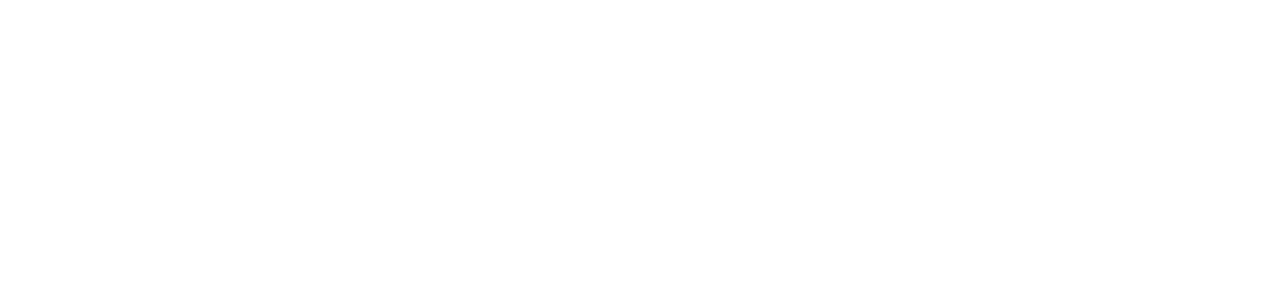
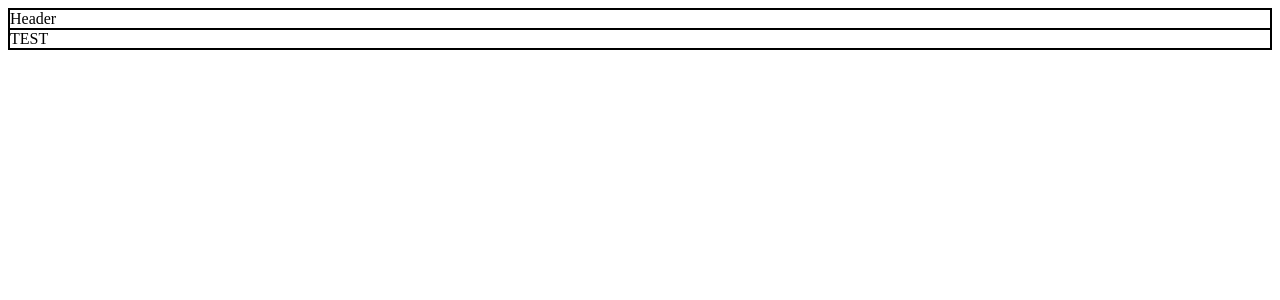
Before and after one commit to Jonathanko52/trpgplatform, a Next.js app: page / in a window 1280 px wide. Shown: the top 300 px of the page. Built offline with nearby package versions, Linux system fonts and the light colour scheme.

Commit message:
CSS setup for container/header

```diff
--- a/pages/index.js
+++ b/pages/index.js
@@ -2,7 +2,19 @@
 import Test from "./presentational/test";
 import Header from "./presentational/header";
 import Sidebar from "./presentational/sidebar";
+import { createUseStyles } from "react-jss";
+
+export const useStyles = createUseStyles({
+  page: { border: "solid 1px" },
+});
 
 export default function Home() {
-  return <div></div>;
+  const classes = useStyles();
+
+  return (
+    <div className={classes.page}>
+      <Header></Header>
+      <Sidebar></Sidebar>
+    </div>
+  );
 }
--- a/pages/presentational/header.js
+++ b/pages/presentational/header.js
@@ -1,12 +1,14 @@
 import React from "react";
 import { createUseStyles } from "react-jss";
 
-export const useStyles = createUseStyles({});
+export const useStyles = createUseStyles({
+  header: { border: "solid 1px" },
+});
 
 export function Sidebar(props) {
   const classes = useStyles();
 
-  return <div>TEST</div>;
+  return <div className={classes.header}> Header</div>;
 }
 
 export default Sidebar;
--- a/pages/presentational/sidebar.js
+++ b/pages/presentational/sidebar.js
@@ -1,12 +1,14 @@
 import React from "react";
 import { createUseStyles } from "react-jss";
 
-export const useStyles = createUseStyles({});
+export const useStyles = createUseStyles({
+  sidebar: { border: "solid 1px" },
+});
 
 export function Sidebar(props) {
   const classes = useStyles();
 
-  return <div>TEST</div>;
+  return <div className={classes.sidebar}>TEST</div>;
 }
 
 export default Sidebar;
```
